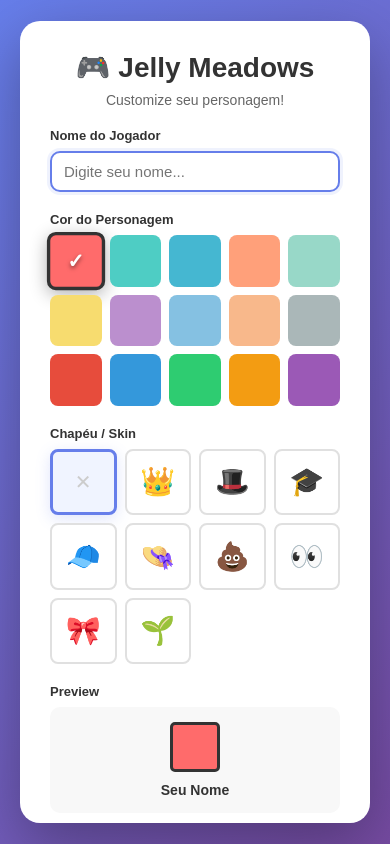
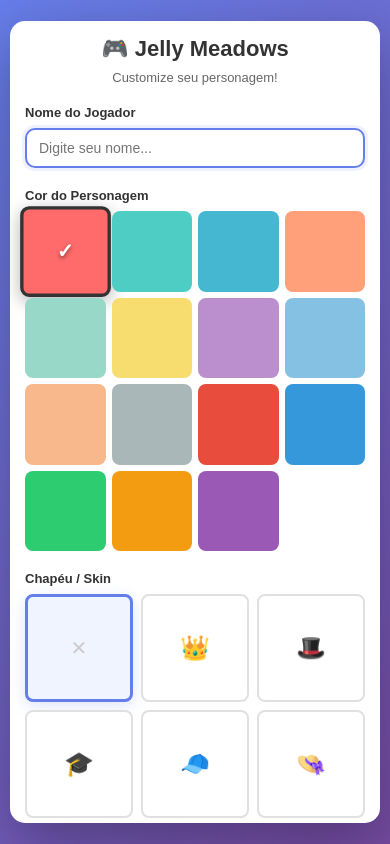
Before and after one commit to gvfirmeza/jelly-meadows, a Next.js app in the folder frontend-nextjs/: page / in a window 390 px wide. Built offline with nearby package versions, Linux system fonts and the light colour scheme.

Commit message:
feat: responsividade mobile + UI fixes

```diff
--- a/frontend-nextjs/components/SkinSelector.js
+++ b/frontend-nextjs/components/SkinSelector.js
@@ -7,12 +7,12 @@ const AVAILABLE_HATS = [
   { id: 'crown', name: '👑 Coroa', emoji: '👑' },
   { id: 'tophat', name: '🎩 Cartola', emoji: '🎩' },
   { id: 'graduate', name: '🎓 Formatura', emoji: '🎓' },
-  { id: 'cap', name: '� Boné', emoji: '�' },
-  { id: 'sunhat', name: '👒 Chapéu de Sol', emoji: '👒' },
+  { id: 'cap', name: '🧢 Boné', emoji: '🧢' },
+  { id: 'sunhat', name: '👒 Chapéu Sol', emoji: '👒' },
   { id: 'poop', name: '💩 Cocô', emoji: '💩' },
   { id: 'eyes', name: '👀 Olhos', emoji: '👀' },
   { id: 'bow', name: '🎀 Laço', emoji: '🎀' },
-  { id: 'plant', name: '� Plantinha', emoji: '�' }
+  { id: 'plant', name: '🌱 Planta', emoji: '🌱' }
 ]
 
 export default function SkinSelector({ currentHat, onSelectHat }) {
--- a/frontend-nextjs/pages/_document.js
+++ b/frontend-nextjs/pages/_document.js
@@ -3,7 +3,10 @@ import { Html, Head, Main, NextScript } from 'next/document'
 export default function Document() {
   return (
     <Html lang="pt-BR">
-      <Head />
+      <Head>
+        <meta name="viewport" content="width=device-width, initial-scale=1.0, maximum-scale=1.0, user-scalable=no" />
+        <meta name="theme-color" content="#667eea" />
+      </Head>
       <body>
         <Main />
         <NextScript />
--- a/frontend-nextjs/styles/ChatBox.module.css
+++ b/frontend-nextjs/styles/ChatBox.module.css
@@ -56,3 +56,42 @@
   opacity: 0.6;
   cursor: not-allowed;
 }
+
+/* Responsividade Mobile */
+@media (max-width: 768px) {
+  .chatContainer {
+    bottom: 15px;
+    left: 15px;
+    right: 15px;
+    gap: 8px;
+  }
+
+  .chatInput {
+    padding: 10px 12px;
+    font-size: 13px;
+  }
+
+  .sendButton {
+    padding: 10px 20px;
+    font-size: 13px;
+  }
+}
+
+@media (max-width: 480px) {
+  .chatContainer {
+    bottom: 10px;
+    left: 10px;
+    right: 10px;
+    gap: 6px;
+  }
+
+  .chatInput {
+    padding: 8px 10px;
+    font-size: 12px;
+  }
+
+  .sendButton {
+    padding: 8px 15px;
+    font-size: 12px;
+  }
+}
--- a/frontend-nextjs/styles/Controls.module.css
+++ b/frontend-nextjs/styles/Controls.module.css
@@ -19,3 +19,30 @@
   margin: 4px 0;
   line-height: 1.5;
 }
+
+/* Responsividade Mobile */
+@media (max-width: 768px) {
+  .controls {
+    font-size: 11px;
+    max-width: 100%;
+  }
+
+  .controls h3 {
+    font-size: 13px;
+    margin-bottom: 6px;
+  }
+
+  .controls p {
+    margin: 3px 0;
+  }
+}
+
+@media (max-width: 480px) {
+  .controls {
+    font-size: 10px;
+  }
+
+  .controls h3 {
+    font-size: 12px;
+  }
+}
--- a/frontend-nextjs/styles/Home.module.css
+++ b/frontend-nextjs/styles/Home.module.css
@@ -16,6 +16,8 @@
   padding: 15px 30px;
   border-radius: 10px;
   box-shadow: 0 4px 15px rgba(0, 0, 0, 0.1);
+  flex-wrap: wrap;
+  justify-content: center;
 }
 
 .gameContainer {
@@ -23,7 +25,8 @@
   box-shadow: 0 20px 60px rgba(0, 0, 0, 0.3);
   border-radius: 10px;
   overflow: hidden;
-  line-height: 0; /* Remove espaço entre inline elements */
+  line-height: 0;
+  max-width: 100%;
 }
 
 /* === CUSTOMIZAÇÃO: Container do seletor de skins === */
@@ -32,6 +35,37 @@
   bottom: 90px;
   left: 20px;
   z-index: 100;
+}
+
+/* Responsividade Mobile */
+@media (max-width: 768px) {
+  .main {
+    padding: 10px;
+    gap: 10px;
+  }
+
+  .topBar {
+    padding: 10px 15px;
+    gap: 15px;
+    width: 100%;
+  }
+
+  .gameContainer {
+    width: 100% !important;
+    height: auto !important;
+  }
+
+  .skinSelectorContainer {
+    bottom: 20px;
+    left: 10px;
+  }
+}
+
+@media (max-width: 480px) {
+  .topBar {
+    flex-direction: column;
+    gap: 10px;
+  }
 }
 
 .connecting {
--- a/frontend-nextjs/styles/Lobby.module.css
+++ b/frontend-nextjs/styles/Lobby.module.css
@@ -10,7 +10,7 @@
   align-items: center;
   z-index: 9999;
   padding: 20px;
-  overflow-y: auto; /* Permite scroll se necessário */
+  overflow-y: auto;
 }
 
 .lobbyCard {
@@ -20,9 +20,76 @@
   box-shadow: 0 20px 60px rgba(0, 0, 0, 0.3);
   max-width: 650px;
   width: 100%;
-  max-height: 95vh; /* Limita altura para caber na tela */
-  overflow-y: auto; /* Scroll interno se necessário */
+  max-height: 95vh;
+  overflow-y: auto;
   animation: slideIn 0.3s ease-out;
+}
+
+/* Responsividade Mobile */
+@media (max-width: 768px) {
+  .lobbyContainer {
+    padding: 10px;
+  }
+
+  .lobbyCard {
+    padding: 20px;
+    max-width: 100%;
+    border-radius: 15px;
+  }
+
+  .title {
+    font-size: 24px !important;
+  }
+
+  .subtitle {
+    font-size: 13px !important;
+  }
+
+  .colorGrid {
+    grid-template-columns: repeat(5, 1fr) !important;
+    gap: 6px !important;
+  }
+
+  .hatGrid {
+    grid-template-columns: repeat(3, 1fr) !important;
+    gap: 8px !important;
+  }
+
+  .hatEmoji {
+    font-size: 24px !important;
+  }
+
+  .input {
+    font-size: 14px !important;
+  }
+}
+
+@media (max-width: 480px) {
+  .lobbyCard {
+    padding: 15px;
+  }
+
+  .title {
+    font-size: 22px !important;
+  }
+
+  .colorGrid {
+    grid-template-columns: repeat(4, 1fr) !important;
+  }
+
+  .hatGrid {
+    grid-template-columns: repeat(3, 1fr) !important;
+  }
+
+  .previewPlayer {
+    width: 45px !important;
+    height: 45px !important;
+  }
+
+  .previewHat {
+    font-size: 24px !important;
+    top: -18px !important;
+  }
 }
 
 @keyframes slideIn {
--- a/frontend-nextjs/styles/PlayerInfo.module.css
+++ b/frontend-nextjs/styles/PlayerInfo.module.css
@@ -13,3 +13,20 @@
 .info strong {
   color: #667eea;
 }
+
+/* Responsividade Mobile */
+@media (max-width: 768px) {
+  .info {
+    font-size: 13px;
+    gap: 6px;
+  }
+}
+
+@media (max-width: 480px) {
+  .info {
+    font-size: 12px;
+    flex-direction: column;
+    gap: 4px;
+    text-align: center;
+  }
+}
--- a/frontend-nextjs/styles/SkinSelector.module.css
+++ b/frontend-nextjs/styles/SkinSelector.module.css
@@ -36,8 +36,30 @@
   padding: 20px;
   box-shadow: 0 10px 30px rgba(0, 0, 0, 0.3);
   min-width: 320px;
+  max-width: 400px;
+  max-height: 400px;
+  overflow-y: auto;
   z-index: 1000;
   animation: slideUp 0.3s ease-out;
+}
+
+/* Scrollbar customizado para o menu */
+.menu::-webkit-scrollbar {
+  width: 6px;
+}
+
+.menu::-webkit-scrollbar-track {
+  background: #f1f1f1;
+  border-radius: 10px;
+}
+
+.menu::-webkit-scrollbar-thumb {
+  background: #667eea;
+  border-radius: 10px;
+}
+
+.menu::-webkit-scrollbar-thumb:hover {
+  background: #5568d3;
 }
 
 @keyframes slideUp {
@@ -91,6 +113,9 @@
   display: grid;
   grid-template-columns: repeat(2, 1fr);
   gap: 10px;
+  max-height: 280px;
+  overflow-y: auto;
+  padding-right: 5px;
 }
 
 .hatButton {
@@ -134,3 +159,51 @@
   color: #666;
   text-align: center;
 }
+
+/* Responsividade Mobile */
+@media (max-width: 768px) {
+  .menu {
+    min-width: 280px;
+    max-width: 90vw;
+    left: 50%;
+    transform: translateX(-50%);
+    bottom: 70px;
+  }
+
+  .hatGrid {
+    grid-template-columns: repeat(2, 1fr);
+    gap: 8px;
+  }
+
+  .hatButton {
+    padding: 12px;
+  }
+
+  .hatEmoji {
+    font-size: 30px;
+  }
+
+  .toggleButton {
+    width: 45px;
+    height: 45px;
+    font-size: 20px;
+  }
+
+  .currentHat {
+    font-size: 24px;
+  }
+}
+
+@media (max-width: 480px) {
+  .menu {
+    min-width: 260px;
+  }
+
+  .hatEmoji {
+    font-size: 28px;
+  }
+
+  .hatName {
+    font-size: 11px;
+  }
+}
```
